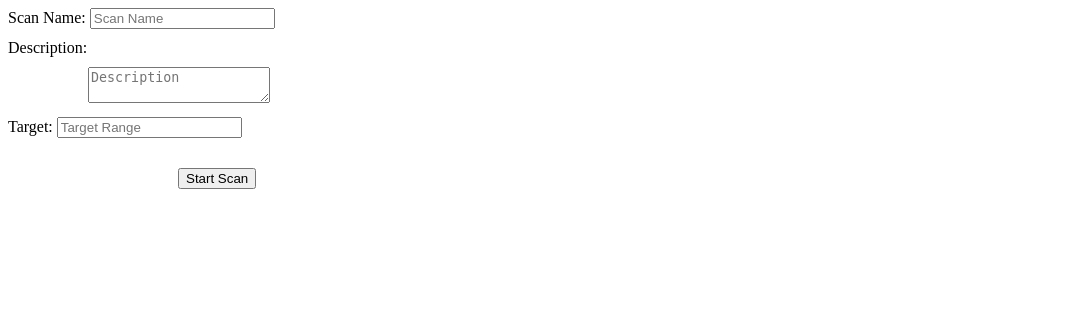
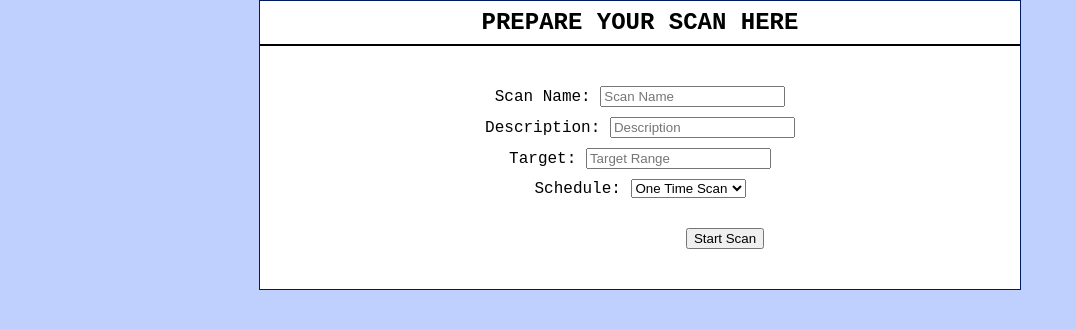
Before and after one commit to runner-harris/capstone-project, a Django app: template coordinator/templates/template.html in a window 1280 px wide. Shown: the top 329 px of the page, without its empty margins (0-1076 px from the left). Run offline with Django 4.2, Linux system fonts and the light colour scheme; the template is opened without the code that fills it, so the values that code supplies are empty; parts of the project's set-up code (start-up, migrations or seed data) failed here and were passed over.

Commit message:
added UI + updated database schema

```diff
--- a/coordinator/admin.py
+++ b/coordinator/admin.py
@@ -6,6 +6,6 @@ from .models import Scan
 
 # the line of code below makes the scan display show all of the attributes on the screen (aka more readable)
 class ScanAdmin(admin.ModelAdmin):
-    list_display = ("scanName", "description", "target",)
+    list_display = ("scanName", "description", "target", "schedule", "date",)
 
 admin.site.register(Scan, ScanAdmin)
--- a/coordinator/models.py
+++ b/coordinator/models.py
@@ -10,6 +10,8 @@ class Scan(models.Model):
     scanName = models.CharField(max_length=255, null=True)
     description = models.CharField(max_length=255, null=True)
     target = models.CharField(max_length=255, null=True)
+    schedule = models.CharField(max_length=255, null=True)
+    date = models.DateField(null=True)
     # the below function makes the scan object in the admin page more user friendly
     def __str__(self):
         return f"{self.scanName}"
--- /dev/null
+++ b/coordinator/static/main.css
@@ -0,0 +1,153 @@
+html {
+    background-color: #BFCFFE;
+}
+body {
+    margin-top: 100px;
+    font-family: 'Courier New', Courier, monospace;
+    width: 760px;
+    margin: 0 auto;
+    background-color: white;
+    border: 1px solid #001963;
+    text-align: center;
+}
+header {
+    margin: 0;
+    border-bottom: 2px solid black;
+    padding: .5em 2em;
+}
+header h1 {
+    color: black;
+    margin: 0;
+    padding: 0;
+}
+header p {
+    margin: 0;
+    padding: .25em 0 0 0;
+}
+header ul {
+    margin: 0;
+    padding: 1em 0 0 0;
+}
+
+main {
+    margin: 0;
+    padding: .5em 2em .25em;
+}
+footer {
+    clear: both;
+    margin-top: 1em;
+    padding-right: 1em;
+    border-top: 2px solid black;
+}
+footer p {
+    text-align: right;
+    font-size: 80%;
+    margin: 1em 0;
+}
+
+h1 {
+    font-size: 150%;
+    margin: 0;
+    padding: .5em 0 .25em;
+}
+h2 {
+    font-size: 120%;
+    margin: 0;
+    padding: .25em 0 .25em ;
+}
+h1, h2 {
+    color: black;
+}
+p {
+    margin: .5em 0 .5em 0;
+    padding: 0;
+}
+
+ul {
+    margin: 0;
+    padding: 0;
+}
+li {
+    margin: 0;
+    padding: 0;
+}
+nav ul {
+    list-style-type: none;
+    margin-left: 0;
+    padding-left: 0;
+}
+nav ul li {
+    padding-bottom: 0.5em;
+}
+
+a {
+    color: #3333CC;
+    font-weight: bold;
+
+}
+a:hover {
+    color: #3333CC;
+}
+
+table {
+    border: 1px solid #001963;
+    border-collapse: collapse;
+}
+td, th {
+    border: 1px dashed #001963;
+    padding: .2em .5em .2em .5em;
+    text-align: left;
+}
+#no_border {
+    border: 0px;
+}
+#no_border td {
+    border: 0px;
+}
+
+form {
+    margin-top: 40px;
+    margin-bottom: 40px;
+    display: inline-block;
+}
+br {
+    clear: left;
+}
+textarea {
+    font-family: Arial, Helvetica, sans-serif;
+    font-size: 80%;
+}
+
+.right {
+    text-align: right;
+}
+.error {
+    color: red;
+}
+.message {
+    margin-left: .5em;
+    width: 15em;
+}
+
+#aligned {
+    margin: .5em 0 2em;
+}
+#aligned label {
+    width: 8em;
+    margin-top: .2em;
+    margin-right: 1em;
+    margin-bottom: .5em;
+    float: left;
+
+
+}
+#aligned input {
+    float: left;
+}
+#aligned input[text] {
+    width: 15em;
+}
+#aligned .message {
+    margin-left: .5em;
+    width: 15em;
+}
--- a/coordinator/templates/master.html
+++ b/coordinator/templates/master.html
@@ -1,10 +1,14 @@
+{% load static %}
 <!DOCTYPE html>
 <html>
 <head>
   <title>{% block title %}{% endblock %}</title>
+  <link rel="stylesheet" href="{% static 'main.css' %}">
 </head>
 <body>
-
+<header>
+  <h1>PREPARE YOUR SCAN HERE</h1>
+</header>
 {% block content %}
 {% endblock %}
 
--- a/coordinator/templates/template.html
+++ b/coordinator/templates/template.html
@@ -5,25 +5,39 @@
 {% endblock %}
 
 
+
 {% block content %}
 
-  <form action='.' method="POST">
+  <form action='.' method="POST" id="alligned">
     {% csrf_token %}
+
     <label>Scan Name:</label>
     <input type="text" name="scan_name" placeholder="Scan Name"/>
 
     <div style="margin-top:10px;">
     <label>Description:</label>
-    <div style="margin-top: 10px; margin-left: 80px;">
-    <textarea name="description" placeholder="Description"></textarea>
+    <input type="text" name="description" placeholder="Description">
     </div>
-    </div>
+
     <div style="margin-top:10px;">
     <label>Target:</label>
     <input type="text" name="target" placeholder="Target Range"/>
     </div>
+
+
+    <div style="margin-top:10px;">
+      <label>Schedule:</label>
+      <select name="schedule">
+        <option value="one_time_scan" selected>One Time Scan</option>
+        <option value="monthly">Monthly</option>
+        <option value="quarterly">Quarterly</option>
+        <option value="yearly">Yearly</option>
+      </select>
+    </div>
+
     <div style="margin-top:30px; margin-left: 170px;">
     <button type="submit">Start Scan</button>
     </div>
+
   </form>
 {% endblock %}
```
Also changed, not shown: coordinator/views.py (+8 -6 lines), coordinator/migrations/0004_scan_schedule.py (added), coordinator/migrations/0005_scan_date.py (added), db.sqlite3.
